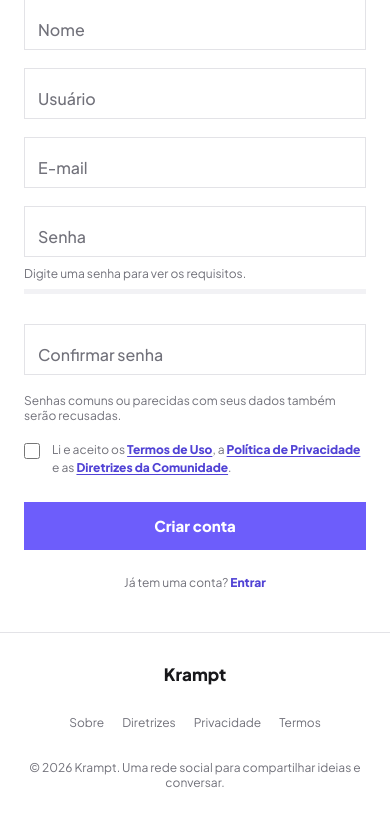
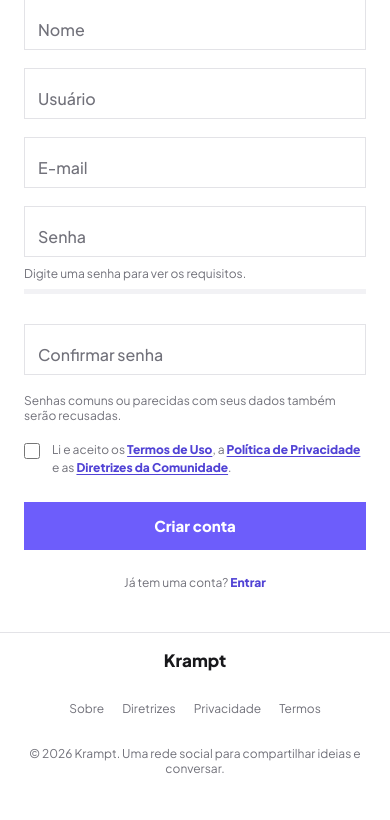
Before and after one commit to CauaGabrieI/Krampt, a Django app: page /cadastro/ in a window 390 px wide. Shown: the part 155-975 px from the top of the page. After the commit the page ends 929 px from the top, so only its background shows below. Run offline with Django 5.2, Linux system fonts and the light colour scheme.

Commit message:
fix: tighten public footer spacing

```diff
--- a/static/css/public.css
+++ b/static/css/public.css
@@ -264,7 +264,8 @@
 .public-footer-inner {
   width: min(1180px, calc(100% - 40px));
   margin: 0 auto;
-  min-height: 120px;
+  min-height: 0;
+  padding: 16px 0;
   display: grid;
   grid-template-columns: auto 1fr auto;
   align-items: center;
@@ -301,7 +302,7 @@
   .public-trust { grid-template-columns: 1fr; gap: 30px; }
   .public-footer-inner {
     grid-template-columns: 1fr;
-    padding: 30px 0;
+    padding: 16px 0;
     text-align: center;
   }
   .public-footer-links { justify-content: center; }
@@ -380,7 +381,7 @@
 }
 .auth-page .auth-layout {
   flex: 0 0 auto;
-  margin: 0 auto 28px;
+  margin: 0 auto;
 }
 .auth-page .public-footer {
   width: 100%;
```
